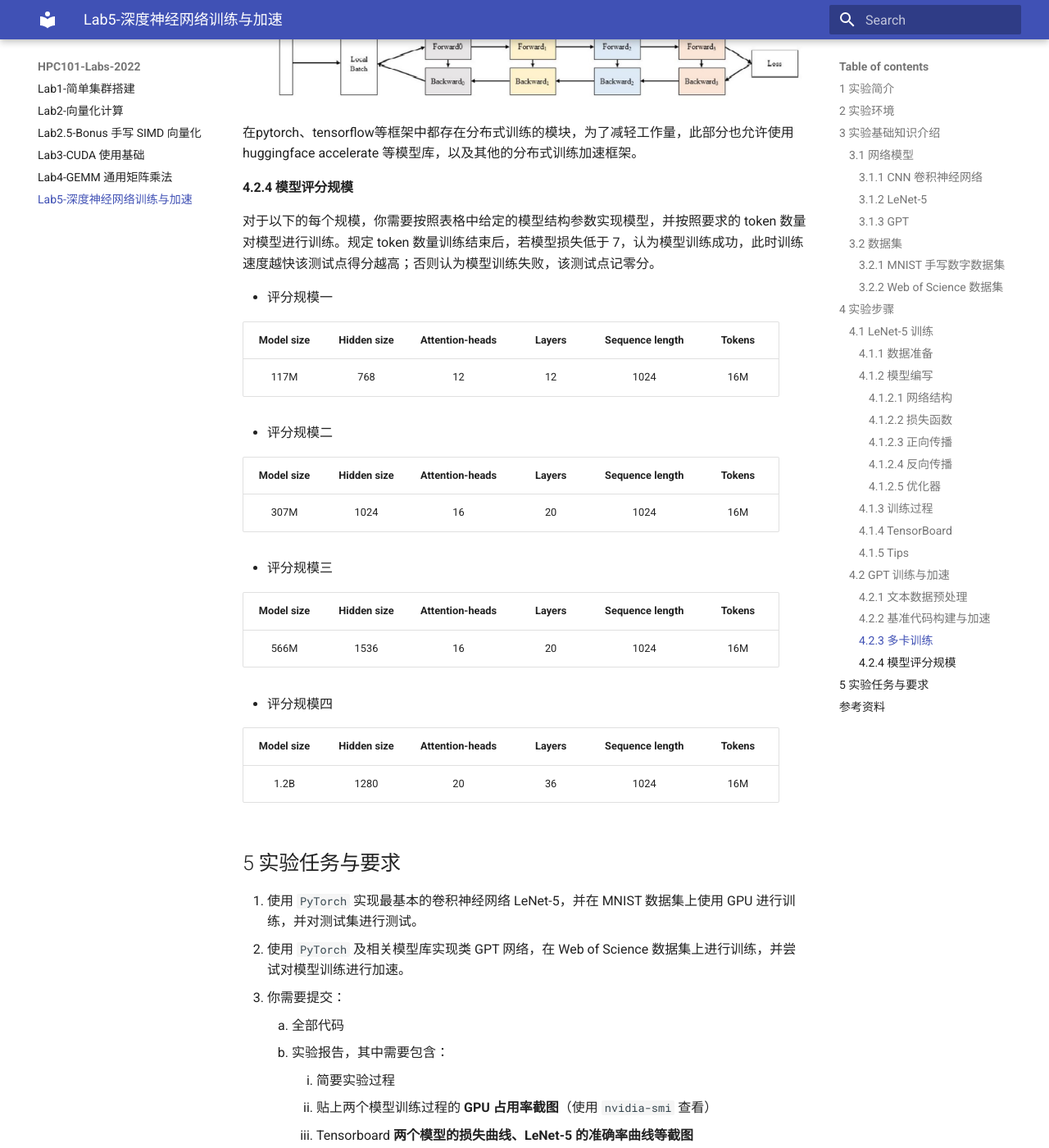
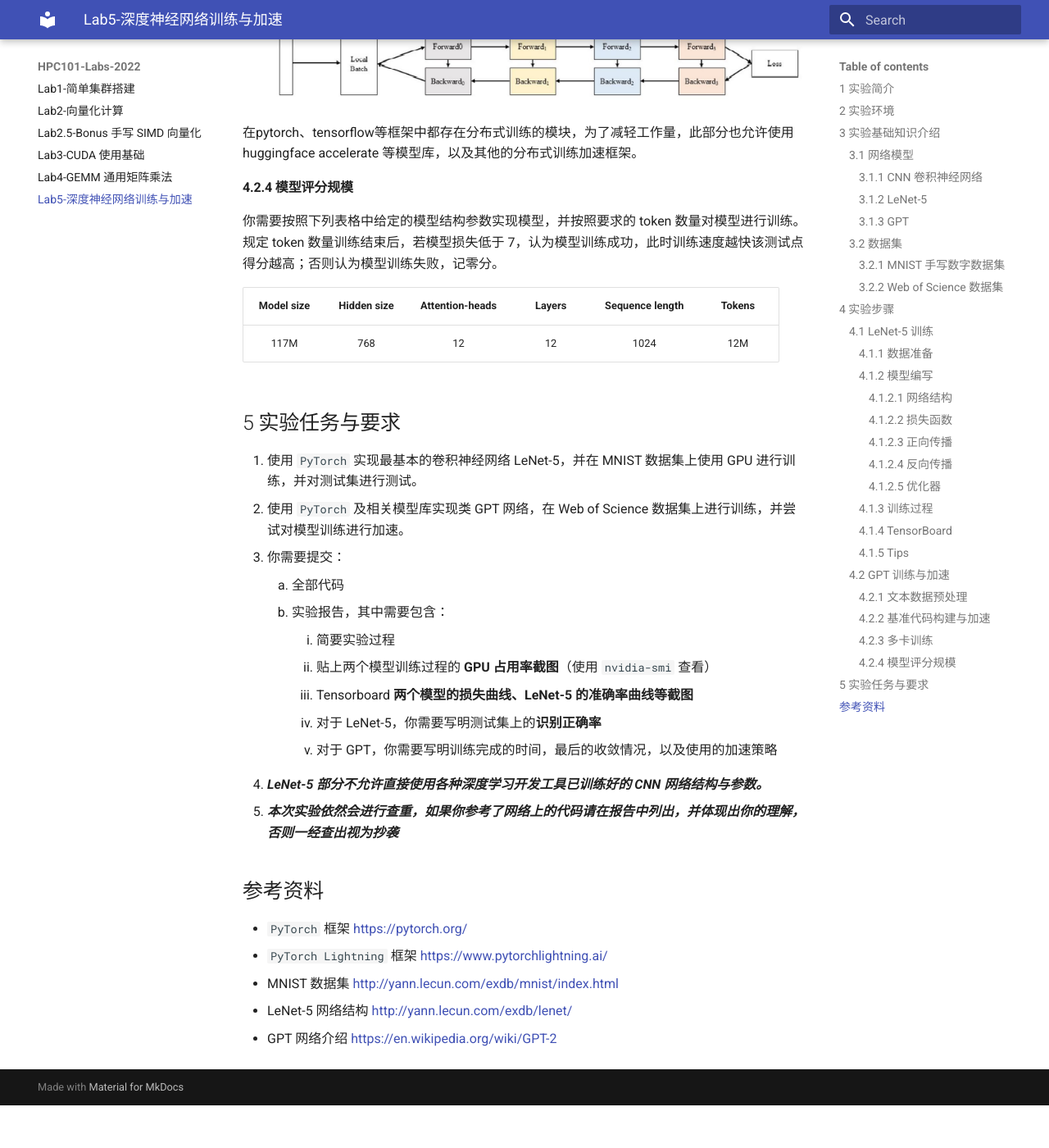
Before and after one commit to ZJUSCT/HPC101-Labs-2022, an MkDocs documentation site: the page built from docs/Lab5-DL/index.md, in a window 1280 px wide and 1400 px high, scrolled down 8847 px. Shown: the whole window at 82% size. Built offline with MkDocs 1.6.1 and Material for MkDocs 9.7.7, drawn with Linux system fonts in a browser that asks for light colours; after the commit the page ends 10195 px from its top, so only the background shows below that; some of the changed text lies outside the part shown.

Commit message:
reduce model size and token number

```diff
--- a/docs/Lab5-DL/index.md
+++ b/docs/Lab5-DL/index.md
@@ -10,7 +10,7 @@
 
 本次实验我们将完成 LeNet-5 和 GPT 模型的训练，并尝试使用各种优化技术加速训练过程。
 
-> 考虑到部分同学此前对于深度学习并没有很多了解，本次实验的 LeNet-5 部分主要目的为引导大家熟悉深度学习的流程，因此只需要完成即可得到分数，而 GPT 部分主要目的是引导大家尝试对于大型网络的训练进行优化，因此我们会根据实现的模型规模和加速情况进行给分。
+> 考虑到部分同学此前对于深度学习并没有很多了解，本次实验的 LeNet-5 部分主要目的为引导大家熟悉深度学习的流程，因此只需要完成即可得到分数，而 GPT 部分主要目的是引导大家尝试对于大型网络的训练进行优化，因此我们会根据模型的加速情况进行给分。
 
 ## 2 实验环境
 
@@ -240,31 +240,11 @@
 
 #### 4.2.4 模型评分规模
 
-对于以下的每个规模，你需要按照表格中给定的模型结构参数实现模型，并按照要求的 token 数量对模型进行训练。规定 token 数量训练结束后，若模型损失低于 7，认为模型训练成功，此时训练速度越快该测试点得分越高；否则认为模型训练失败，该测试点记零分。
-
-- 评分规模一
+你需要按照下列表格中给定的模型结构参数实现模型，并按照要求的 token 数量对模型进行训练。规定 token 数量训练结束后，若模型损失低于 7，认为模型训练成功，此时训练速度越快该测试点得分越高；否则认为模型训练失败，记零分。
 
 | Model size | Hidden size | Attention-heads | Layers | Sequence length | Tokens |
 | :---: | :----------: | :--------------: | :----: | :-------------: | :-------------: |
-| 117M |     768     |        12        |   12   |      1024      |      16M      |
-
-- 评分规模二
-
-| Model size | Hidden size | Attention-heads | Layers | Sequence length |Tokens |
-| :---: | :----------: | :--------------: | :----: | :-------------: |:-------------: |
-| 307M |     1024     |        16        |   20   |      1024      |16M      |
-
-- 评分规模三
-
-| Model size | Hidden size | Attention-heads | Layers | Sequence length |Tokens |
-| :---: | :----------: | :--------------: | :----: | :-------------: |:-------------: |
-| 566M |     1536     |        16        |   20   |      1024      |16M      |
-
-- 评分规模四
-
-| Model size | Hidden size | Attention-heads | Layers | Sequence length |Tokens |
-| :---: | :----------: | :--------------: | :----: | :-------------: |:-------------: |
-| 1.2B |     1280     |        20        |   36   |      1024      |16M      |
+| 117M |     768     |        12        |   12   |      1024      |      12M      |
 
 
 ## 5 实验任务与要求
@@ -278,7 +258,7 @@
         2. 贴上两个模型训练过程的 **GPU 占用率截图**（使用 `nvidia-smi` 查看）
         3. Tensorboard **两个模型的损失曲线、LeNet-5 的准确率曲线等截图**
         4. 对于 LeNet-5，你需要写明测试集上的**识别正确率**
-        5. 对于 GPT，你需要写明每一个评分模型规模下训练完成的时间，最后的收敛情况，以及使用的加速策略
+        5. 对于 GPT，你需要写明训练完成的时间，最后的收敛情况，以及使用的加速策略
 4. ***LeNet-5 部分不允许直接使用各种深度学习开发工具已训练好的 CNN 网络结构与参数。***
 5. ***本次实验依然会进行查重，如果你参考了网络上的代码请在报告中列出，并体现出你的理解，否则一经查出视为抄袭***
 
```
